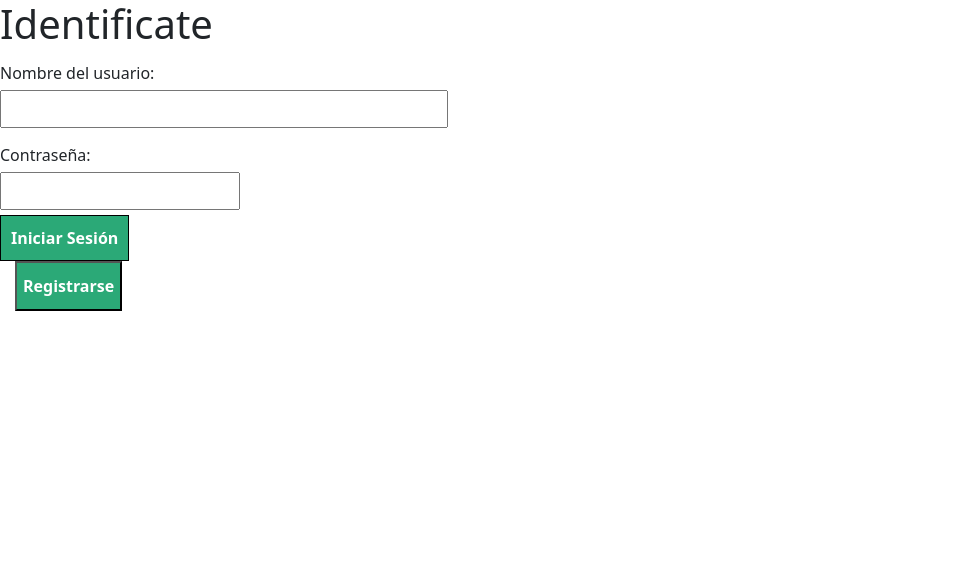
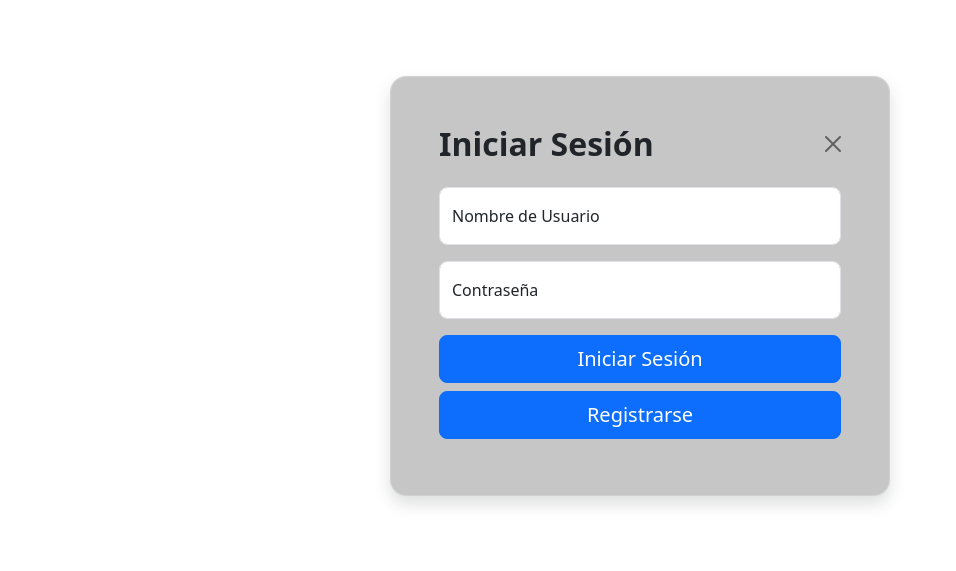
Before and after one commit to FlorAguirre/BlogPasteleria, a Django app: page / in a window 1280 px wide. Shown: the top 571 px of the page, without its empty margins (0-956 px from the left). Run offline with Django 4.2, Linux system fonts and the light colour scheme; some libraries are stand-ins or nearby versions.

Commit message:
Agregando styles al login

```diff
--- a/mainapp/static/css/styles.css
+++ b/mainapp/static/css/styles.css
@@ -1,5 +1,6 @@
 *{
   text-decoration: none !important;
+  list-style: none;
 
 }
 .form-control-dark {
@@ -282,3 +283,38 @@ background-repeat: no-repeat;
 
 
 }
+
+.height{
+  height: 1000px;
+}
+
+.form-register{
+  margin-left: 50%;
+  margin-right: 50%;
+
+  align-items: center;
+}
+
+.label{
+  padding: 10px;
+}
+
+.modal-sheet .modal-dialog {
+  width: 380px;
+  transition: bottom .75s ease-in-out;
+}
+.modal-sheet .modal-footer {
+  padding-bottom: 2rem;
+}
+
+.modal-alert .modal-dialog {
+  width: 380px;
+}
+
+.modal-tour .modal-dialog {
+  width: 380px;
+}
+
+.bg-color{
+  background-color: #5555;
+}
--- a/mainapp/templates/users/login.html
+++ b/mainapp/templates/users/login.html
@@ -29,12 +29,12 @@
 
 {%block content %}
     <body class="">
-        <div class="box">
-    <h1 class="">{{title}}</h1>
+
+
 
     {{register_form.errors}}
 
-    <form method = "POST" action = "">
+    {% comment %} <form method = "POST" action = "">
          {% csrf_token %}
 
         <label for="username"> Nombre del usuario: </label>
@@ -45,10 +45,56 @@
 
         <input class = "" type = "submit" value ="Iniciar Sesión"/>
 
-    </form>
+    </form> {% endcomment %}
 
-    <a href="{% url 'register' %}"><button class="button-crear" type = "submit" value ="Registrarse">Registrarse</button></a>
+    {% comment %} <form method = "POST" action = "">
+        {% csrf_token %}
+        <div class="mb-3">
+          <label for="username" class="form-label">Nombre del Usuario:</label>
+          <input type="text" class="form-control" id="exampleInputEmail1" aria-describedby="emailHelp" name ="username">
 
+        </div>
+        <div class="mb-3">
+          <label for="password" class="form-label">Password</label>
+          <input type="password" class="form-control" id="exampleInputPassword1" name="password">
+        </div>
+
+        <button type="submit" class="btn btn-primary">Submit</button>
+
+      </form> {% endcomment %}
+
+
+
+    <div class="modal modal-signin position-static d-block  py-5" tabindex="-1" role="dialog" id="modalSignin">
+        <div class="modal-dialog " role="document">
+          <div class="modal-content rounded-4 shadow bg-color">
+            <div class="modal-header p-5 pb-4 border-bottom-0">
+              <!-- <h1 class="modal-title fs-5" >Modal title</h1> -->
+              <h1 class="fw-bold mb-0 fs-2">Iniciar Sesión</h1>
+              <button type="button" class="btn-close" data-bs-dismiss="modal" aria-label="Close"></button>
+            </div>
+
+            <div class="modal-body p-5 pt-0">
+              <form class="" method = "POST" action = "">
+                {% csrf_token %}
+                <div class="form-floating mb-3">
+                  <input type="text" class="form-control rounded-3" id="floatingInput" placeholder="name@example.com" name="username">
+                  <label for="username" >Nombre de Usuario</label>
+                </div>
+                <div class="form-floating mb-3">
+                  <input type="password" class="form-control rounded-3" id="floatingPassword" placeholder="Password" name="password" >
+                  <label for="password" >Contraseña</label>
+                </div>
+                <button class="w-100 mb-2 btn btn-lg rounded-3 btn-primary" type="submit">Iniciar Sesión</button>
+
+
+              </form>
+              <a href="{% url 'register' %}"><button class="w-100 mb-2 btn btn-lg rounded-3 btn-primary" type="submit">Registrarse</button></a>
+            </div>
+          </div>
+        </div>
+
+    </div>
     <script src="//cdn.jsdelivr.net/npm/sweetalert2@10"></script>
 
     {% if messages %}
@@ -65,6 +111,6 @@
         </div>
     {% endfor %}
 {% endif%}
-    </div>
+
 </body>
 {% endblock %}
```
Also changed, not shown: mainapp/templates/users/register.html (+7 -3 lines), db.sqlite3.
